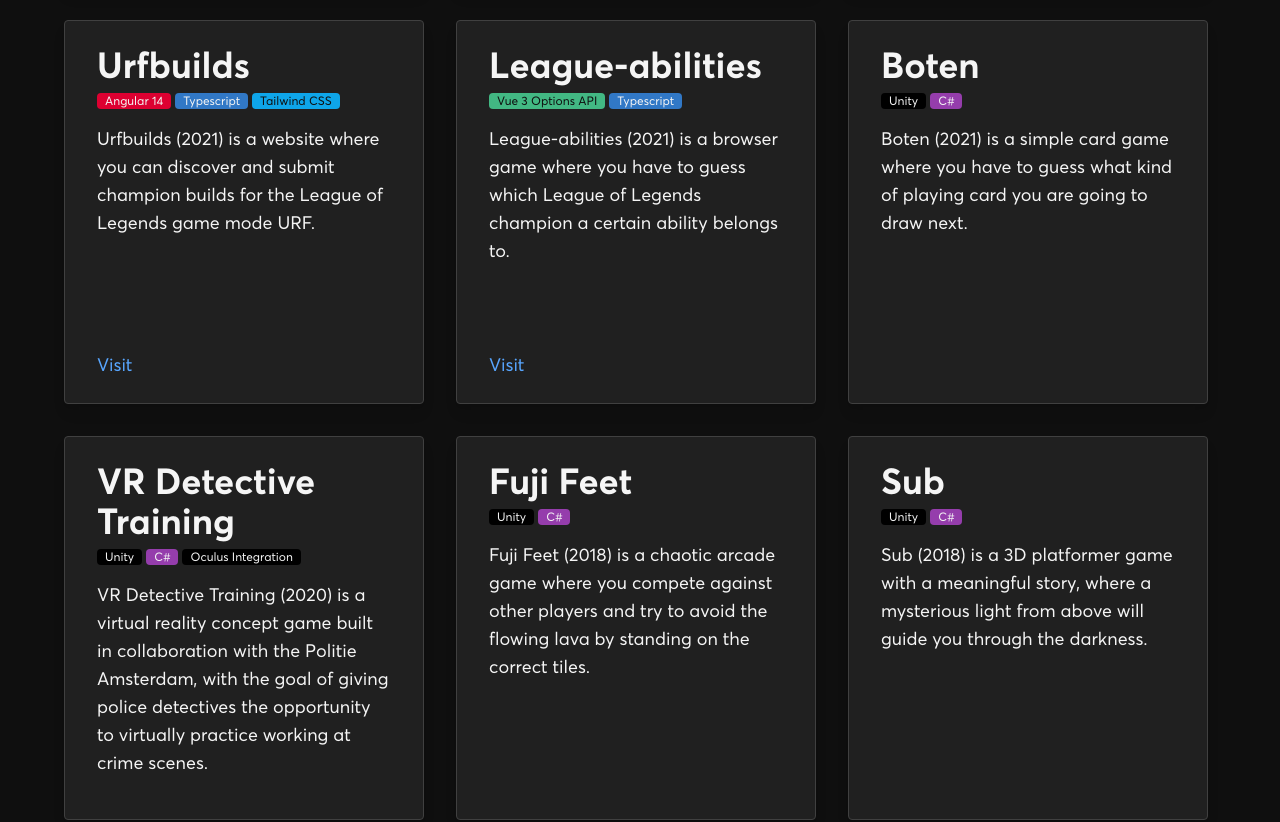
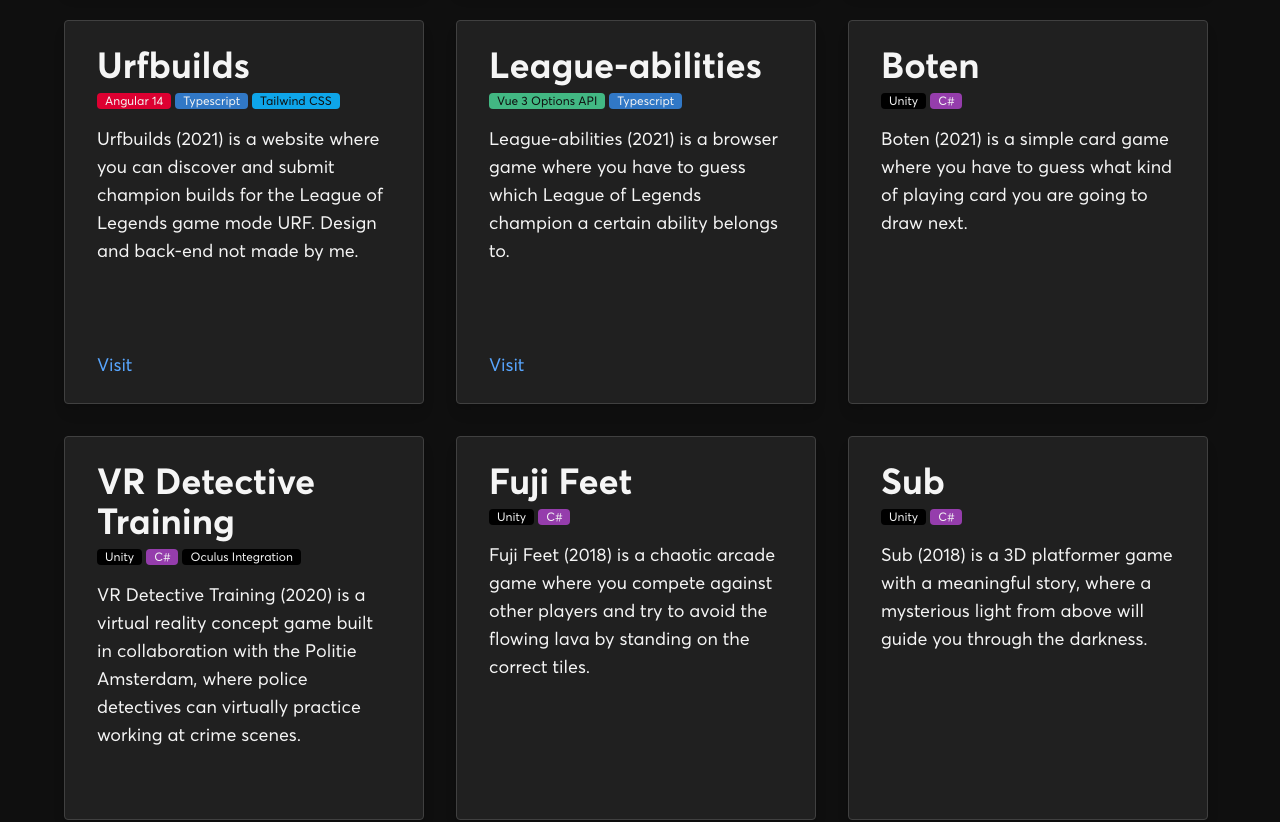
Before and after one commit to Ralphvandodewaard/project-ralph, a Vue app: page / in a window 1280 px wide. Shown: the part 1020-1842 px from the top of the page. Built offline with nearby package versions, Linux system fonts and the light colour scheme.

Commit message:
Changed project descriptions

```diff
--- a/src/assets/projects.ts
+++ b/src/assets/projects.ts
@@ -21,7 +21,7 @@
   },
   {
     label: 'VR Detective Training',
-    description: 'VR Detective Training (2020) is a virtual reality concept game built in collaboration with the Politie Amsterdam, with the goal of giving police detectives the opportunity to virtually practice working at crime scenes.',
+    description: 'VR Detective Training (2020) is a virtual reality concept game built in collaboration with the Politie Amsterdam, where police detectives can virtually practice working at crime scenes.',
     tags: ['Unity', 'C#', 'Oculus Integration'],
     links: []
   },
@@ -41,7 +41,7 @@
   },
   {
     label: 'Urfbuilds',
-    description: 'Urfbuilds (2021) is a website where you can discover and submit champion builds for the League of Legends game mode URF.',
+    description: 'Urfbuilds (2021) is a website where you can discover and submit champion builds for the League of Legends game mode URF. Design and back-end not made by me.',
     tags: ['Angular 14', 'Typescript', 'Tailwind CSS'],
     links: [
       { label: 'Visit', url: 'https://urfbuilds.com' }
```
